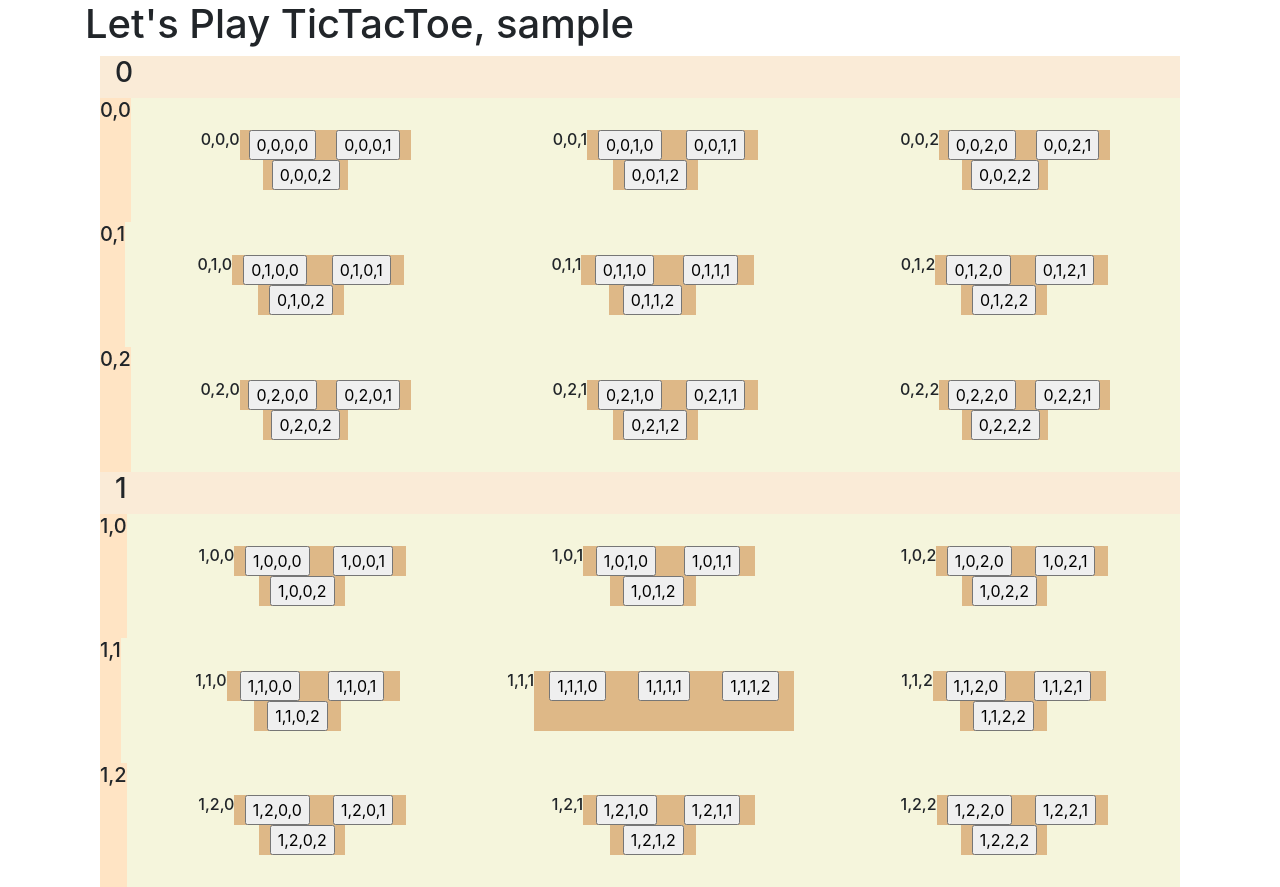
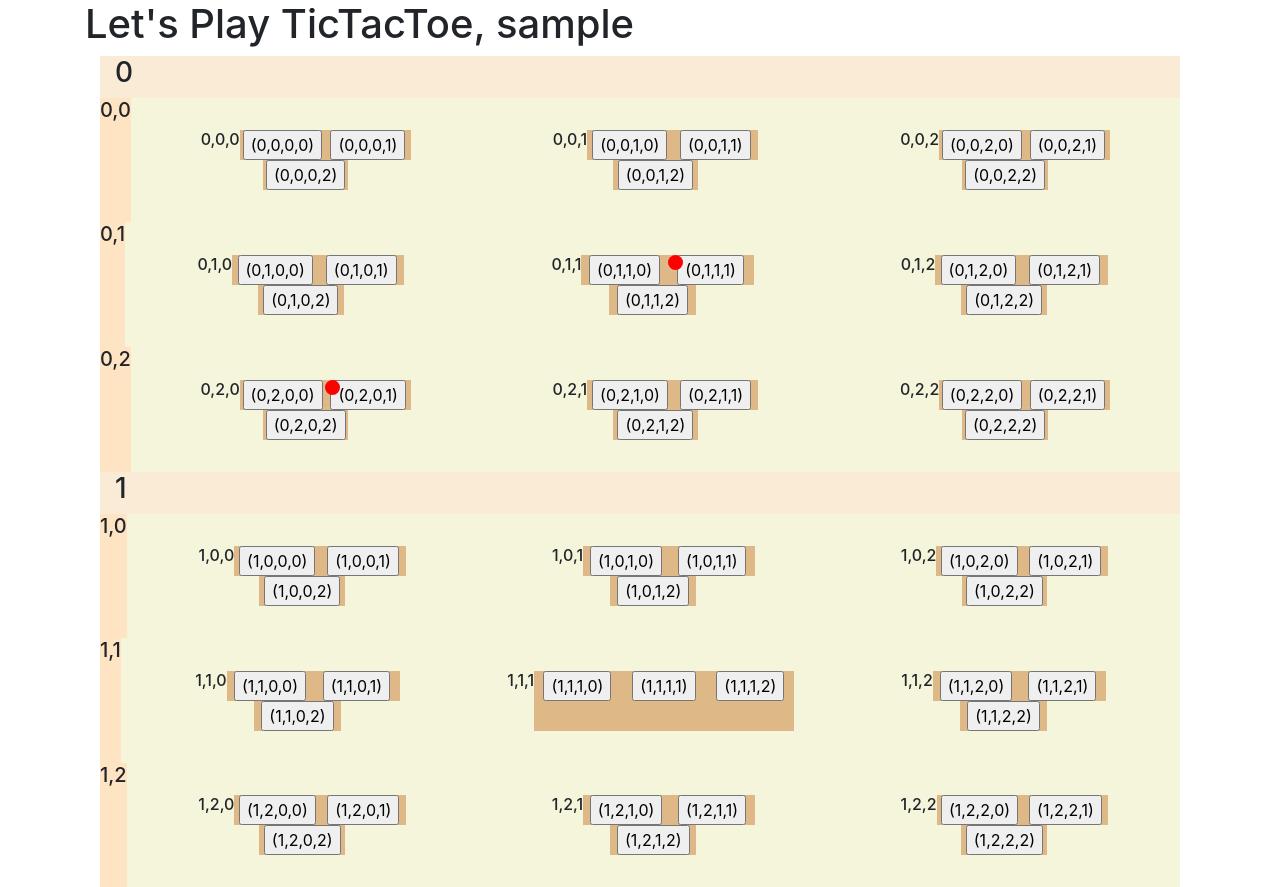
Before and after one commit to JonathanDelaney/TryTrickThatThough, a Flask app: page /play in a window 1280 px wide. Shown: the part 72-959 px from the top of the page. Run offline with Flask 2, Linux system fonts and the light colour scheme; the visitor is signed in with stand-in values (Sample User, id 1); a database or web service that is not in the repository returns one stand-in record (values such as "Sample title"); some libraries are stand-ins or nearby versions.

Commit message:
add if statement to place colored dot on coordinate

```diff
--- a/app.py
+++ b/app.py
@@ -34,13 +34,15 @@ def play():
     rows = 3
     columns = 3
     segments = 3
+    select_status = [[0, 1, 1, 1], [0, 2, 0, 1]]
     if session["user"]:
         return render_template("play.html",
                             username=username,
                             planes=planes,
                             rows=rows,
                             columns=columns,
-                            segments=segments)
+                            segments=segments,
+                            select_status=select_status)
     return redirect(url_for("login"))
 
 
--- a/static/css/style.css
+++ b/static/css/style.css
@@ -24,3 +24,19 @@
     width: 30%;
     text-align: center;
 }
+
+.rball {
+    border-radius: 50%;
+    background-color: red;
+    width: 15px;
+    height: 15px;
+    position: absolute;
+}
+
+.bball {
+    border-radius: 50%;
+    background-color: blue;
+    width: 15px;
+    height: 15px;
+    position: absolute;
+}
--- a/templates/play.html
+++ b/templates/play.html
@@ -17,9 +17,15 @@
                 <h6>{{ i }},{{ j }},{{ k }}</h6>
                 {% for h in range(segments) %}
                 <div class="segment">
+                    {% if [i,j,k,h] in select_status %}
+                    <div class="rball"></div>
+                    {% elif select_status == "blue" %}
+                    <div class="rball"></div>
+                    {% else %}
+                    {% endif %}
                     <form method="POST" action="{{ url_for('play') }}">
                         <input type="hidden" value="{{ i }},{{ j }},{{ k }},{{ h }}">
-                        <input type="submit" value="{{ i }},{{ j }},{{ k }},{{ h }}">
+                        <input type="submit" value="({{ i }},{{ j }},{{ k }},{{ h }})">
                     </form>
                 </div>
                 {% endfor %}
```
